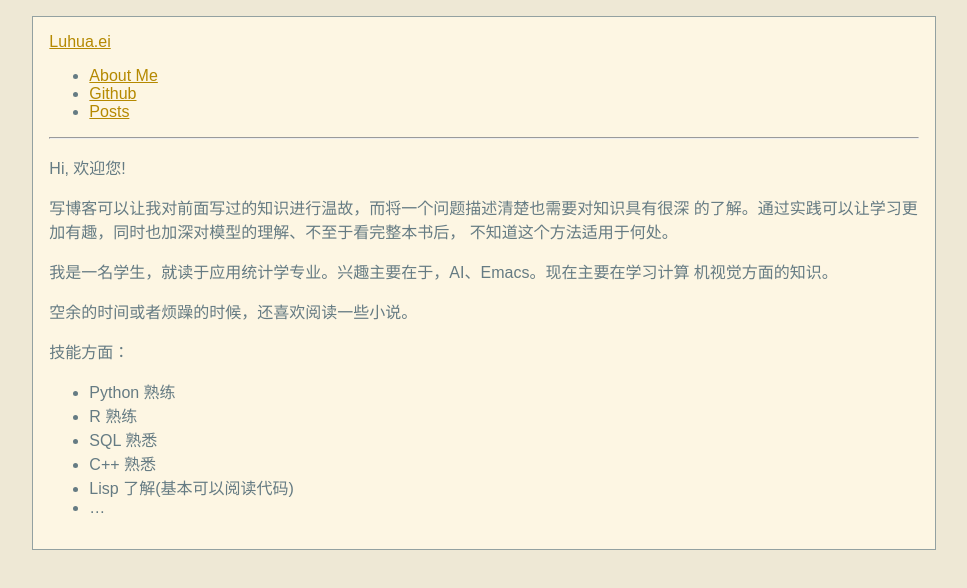
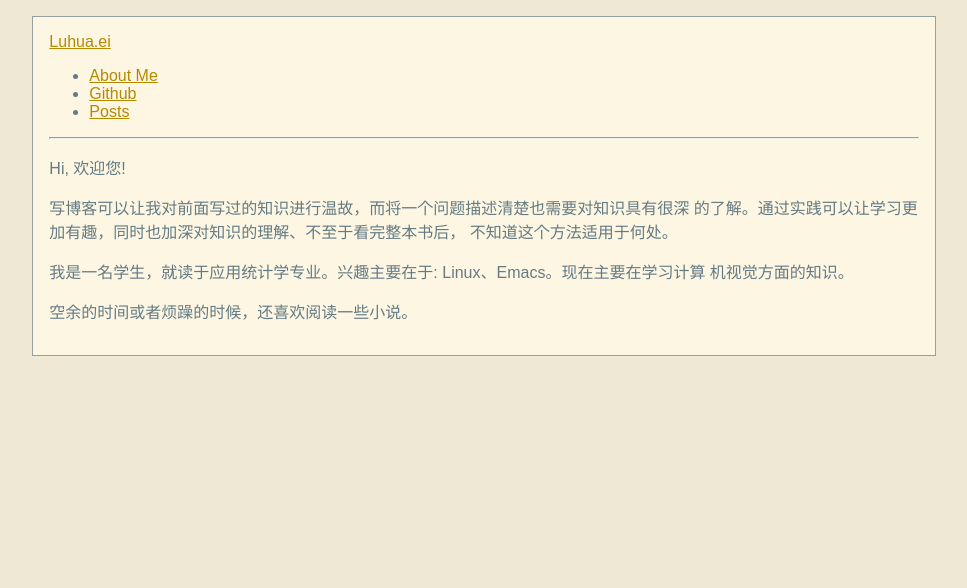
Before and after one commit to LuhuaEi/luhuaei.github.io, a plain HTML site: page about.html in a window 1280 px wide. Shown: the whole page, without its empty margins (156-1123 px from the left). Drawn offline with nearby package versions, Linux system fonts and the light colour scheme; some packages are replaced by stand-ins of ours; files whose address does not match are found by name.

Commit message:
update about.

```diff
--- a/about.html
+++ b/about.html
@@ -1,7 +1,7 @@
 <!DOCTYPE html>
 <html lang="en">
 <head>
-<!-- 2020-01-05 Sun 22:27 -->
+<!-- 2020-01-23 Thu 23:23 -->
 <meta charset="utf-8">
 <meta name="viewport" content="width=device-width, initial-scale=1">
 <title>&lrm;</title>
@@ -35,30 +35,18 @@ Hi, 欢迎您!
 
 <p>
 写博客可以让我对前面写过的知识进行温故，而将一个问题描述清楚也需要对知识具有很深
-的了解。通过实践可以让学习更加有趣，同时也加深对模型的理解、不至于看完整本书后，
+的了解。通过实践可以让学习更加有趣，同时也加深对知识的理解、不至于看完整本书后，
 不知道这个方法适用于何处。
 </p>
 
 <p>
-我是一名学生，就读于应用统计学专业。兴趣主要在于，AI、Emacs。现在主要在学习计算
+我是一名学生，就读于应用统计学专业。兴趣主要在于: Linux、Emacs。现在主要在学习计算
 机视觉方面的知识。
 </p>
 
 <p>
 空余的时间或者烦躁的时候，还喜欢阅读一些小说。
 </p>
-
-<p>
-技能方面：
-</p>
-<ul class="org-ul">
-<li>Python 熟练</li>
-<li>R 熟练</li>
-<li>SQL 熟悉</li>
-<li>C++ 熟悉</li>
-<li>Lisp 了解(基本可以阅读代码)</li>
-<li>&#x2026;</li>
-</ul>
 </div>
 <div id="postamble" class="status">
 <footer class="footer">
```
Also changed, not shown: 1 other file.
